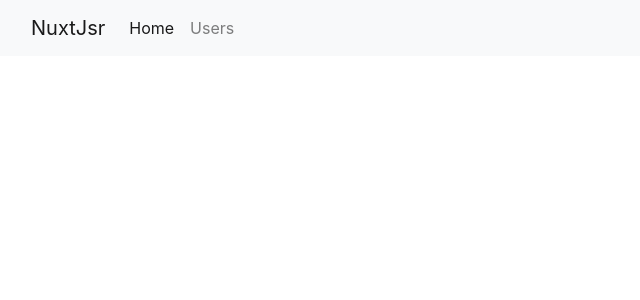
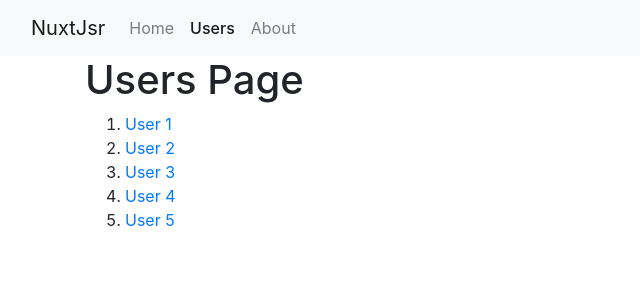
Before and after one commit to ishutka/Nuxt_App, a Nuxt app: page /users in a window 1280 px wide. Before the commit this address had no page. Shown: the top 300 px of the page, without its empty margins (0-640 px from the left). Built offline with nearby package versions, Linux system fonts and the light colour scheme.

Commit message:
sub routes for users route was added

```diff
--- a/components/Navbar.vue
+++ b/components/Navbar.vue
@@ -7,10 +7,23 @@
         <div class="collapse navbar-collapse">
           <ul class="navbar-nav me-auto mb-2 mb-lg-0">
             <li class="nav-item">
-                <a class="nav-link active" aria-current="page" href="#">Home</a>
+              <nuxt-link
+                active-class="active"
+                class="nav-link active"
+                aria-current="page"
+                to="/"
+                >Home</nuxt-link
+              >
             </li>
             <li class="nav-item">
-                <a class="nav-link" href="#">Users</a>
+              <nuxt-link class="nav-link" no-refetch active-class="active" to="/users">
+                Users
+              </nuxt-link>
+            </li>
+            <li class="nav-item">
+              <nuxt-link class="nav-link" no-refetch  active-class="active" to="/about">
+                About
+                </nuxt-link>
             </li>
           </ul>
         </div>
@@ -21,3 +34,15 @@
 <script>
 export default {};
 </script>
+<style lang="scss">
+.navbar-light .navbar-nav .active > .nav-link,
+.navbar-light .navbar-nav .nav-link.active,
+.navbar-light .navbar-nav .nav-link.show,
+.navbar-light .navbar-nav .show > .nav-link {
+  color: rgba(0,0,0,.5)
+}
+.navbar-light .navbar-nav .nav-link.nuxt-link-exact-active {
+  font-weight: 500;
+  color: rgba(0,0,0,.9);
+}
+</style>
--- /dev/null
+++ b/pages/About/index.vue
@@ -0,0 +1,5 @@
+<template>
+    <section>
+        <h1>About Us Page</h1>
+    </section>
+</template>
--- /dev/null
+++ b/pages/users/_id.vue
@@ -0,0 +1,11 @@
+<template>
+    <h1>User with id {{$route.params.id}} </h1>
+</template>
+<script>
+export default {
+    validate({params}) {
+        console.log(params);
+        return /^\d+$/.test(params.id);
+    }
+}
+</script>
--- /dev/null
+++ b/pages/users/index.vue
@@ -0,0 +1,24 @@
+<template>
+  <section>
+    <h1>Users Page</h1>
+    <ol>
+      <li v-for="user in users" :key="user">
+          <a href="#" @click.prevent="goTo(user)">User {{ user }}</a>
+          </li>
+    </ol>
+  </section>
+</template>
+<script>
+export default {
+  data() {
+    return {
+      users: [1, 2, 3, 4, 5]
+    };
+  },
+methods:{
+    goTo(u){
+        this.$router.push('/users/'+ u);
+    }
+}
+};
+</script>
```
Lines whose indentation alone changed are shown as unchanged.
